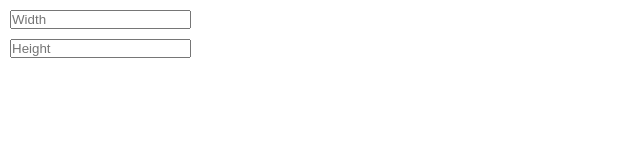
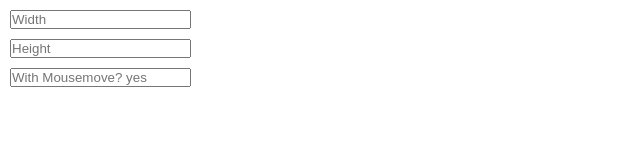
Before and after one commit to ioane-stacks/Trigonometry, a website: page index.html in a window 1280 px wide. Shown: the whole page, without its empty margins (0-640 px from the left). Drawn offline with nearby package versions, Linux system fonts and the light colour scheme.

Commit message:
Update index.html

```diff
--- a/index.html
+++ b/index.html
@@ -13,6 +13,7 @@
     <div class="ControlPanel">
         <input type="text" id="tWidth" placeholder="Width">
         <input type="text" id="tHeight" placeholder="Height">
+        <input type="text" id="mouseMove" placeholder="With Mousemove? yes">
         <p class="wx"></p>
         <p class="hy"></p>
         <p class="hip"></p>
```
